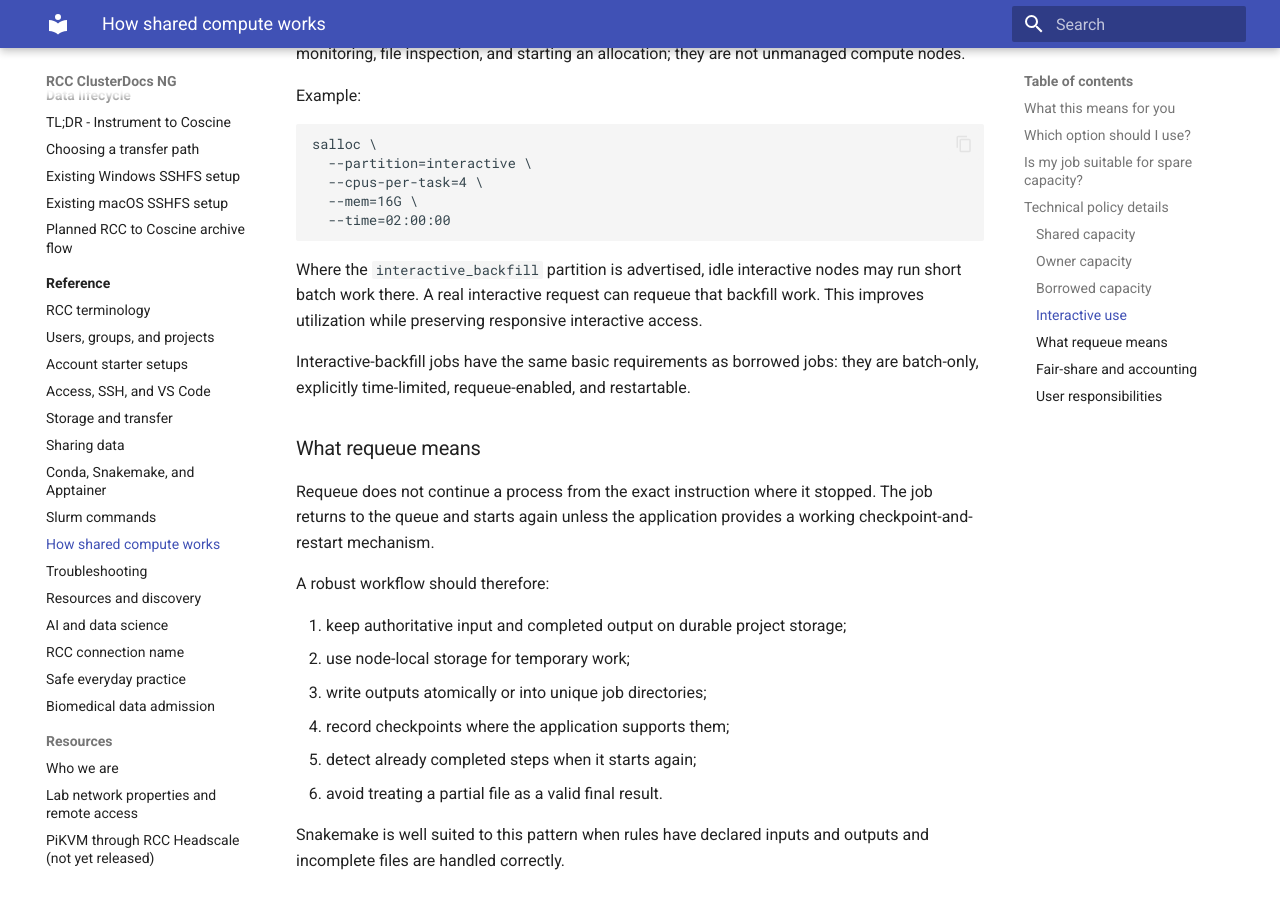
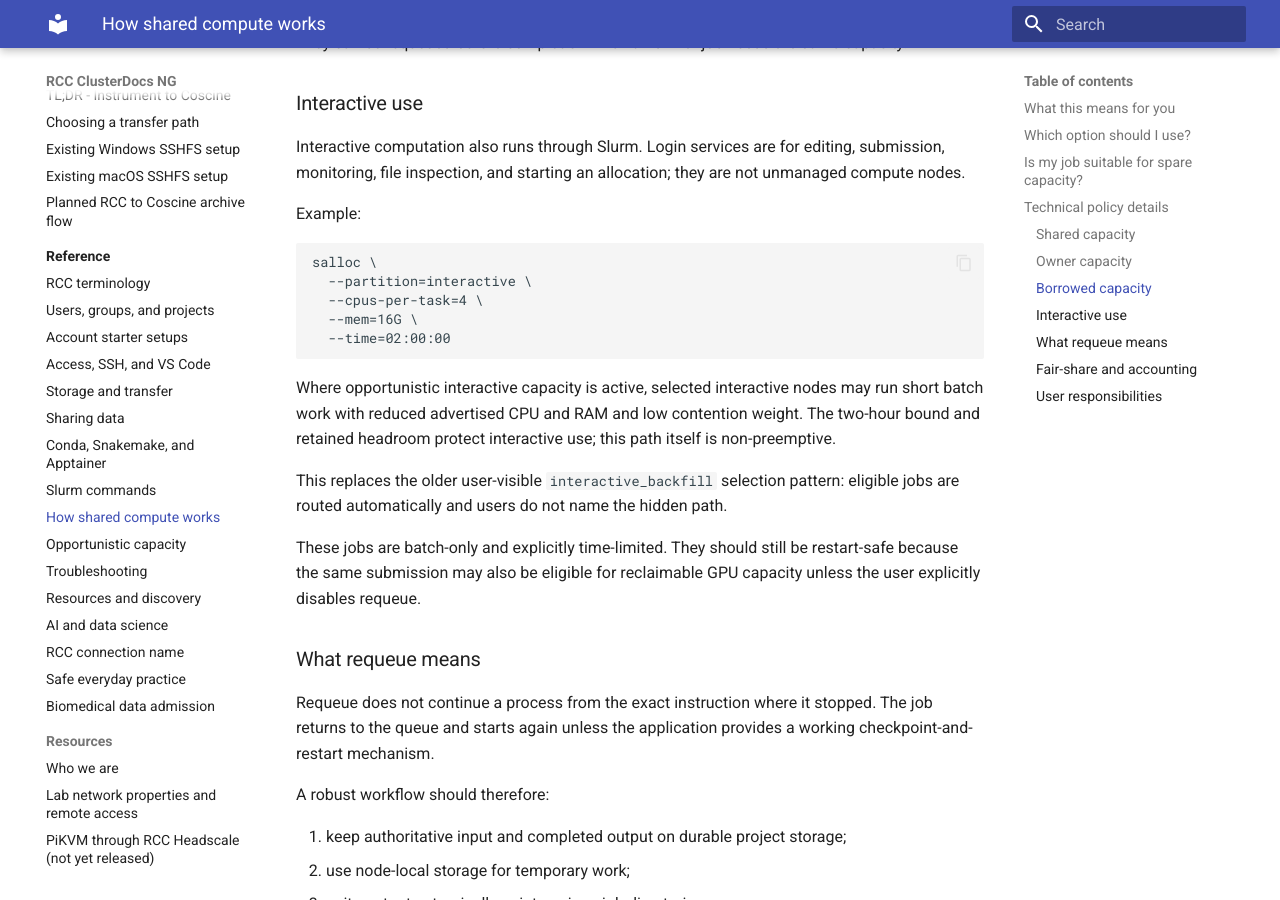
Before and after one commit to IKIM-Essen/ClusterDocs, an MkDocs documentation site: the page built from docs/reference/how-shared-compute-works.md, in a window 1280 px wide and 900 px high, scrolled down 3038 px. Built offline with MkDocs 1.6.1 and Material for MkDocs 9.7.7, drawn with Linux system fonts in a browser that asks for light colours; some of the changed text lies outside the part shown.

Commit message:
Document staged opportunistic Slurm capacity

````diff
--- a/docs/reference/how-shared-compute-works.md
+++ b/docs/reference/how-shared-compute-works.md
@@ -20,6 +20,12 @@ capacity for suitable restartable work.
 - **Working interactively?** Use a bounded interactive allocation. RCC may use
   otherwise idle interactive capacity for restartable batch work without
   allowing that work to delay a real interactive request.
+
+Short CPU-only jobs with an explicit time limit of at most two hours may also
+be placed automatically on accepted spare interactive or GPU capacity. Users
+never select the hidden partitions or protected QOS names. See
+[Opportunistic capacity](opportunistic-capacity.md) for the rollout status and
+restart-safe job pattern.
 
 Borrowed work can be stopped and returned to the queue when the owner needs the
 capacity. It starts again from the beginning unless the application has a
@@ -134,13 +140,17 @@ salloc \
   --time=02:00:00
 ```
 
-Where the `interactive_backfill` partition is advertised, idle interactive
-nodes may run short batch work there. A real interactive request can requeue
-that backfill work. This improves utilization while preserving responsive
-interactive access.
+Where opportunistic interactive capacity is active, selected interactive nodes
+may run short batch work with reduced advertised CPU and RAM and low contention
+weight. The two-hour bound and retained headroom protect interactive use; this
+path itself is non-preemptive.
 
-Interactive-backfill jobs have the same basic requirements as borrowed jobs:
-they are batch-only, explicitly time-limited, requeue-enabled, and restartable.
+This replaces the older user-visible `interactive_backfill` selection pattern:
+eligible jobs are routed automatically and users do not name the hidden path.
+
+These jobs are batch-only and explicitly time-limited. They should still be
+restart-safe because the same submission may also be eligible for reclaimable
+GPU capacity unless the user explicitly disables requeue.
 
 ### What requeue means
 
--- a/mkdocs.yml
+++ b/mkdocs.yml
@@ -52,6 +52,7 @@ nav:
       - Conda, Snakemake, and Apptainer: reference/software-workflows.md
       - Slurm commands: reference/slurm.md
       - How shared compute works: reference/how-shared-compute-works.md
+      - Opportunistic capacity: reference/opportunistic-capacity.md
       - Troubleshooting: reference/troubleshooting.md
       - Resources and discovery: reference/resources.md
       - AI and data science: reference/ai-data-science.md
````
Also changed, not shown: docs/reference/opportunistic-capacity.md (added, +61 -0 lines), docs/reference/slurm.md (+4 -0 lines), 3 other files.
